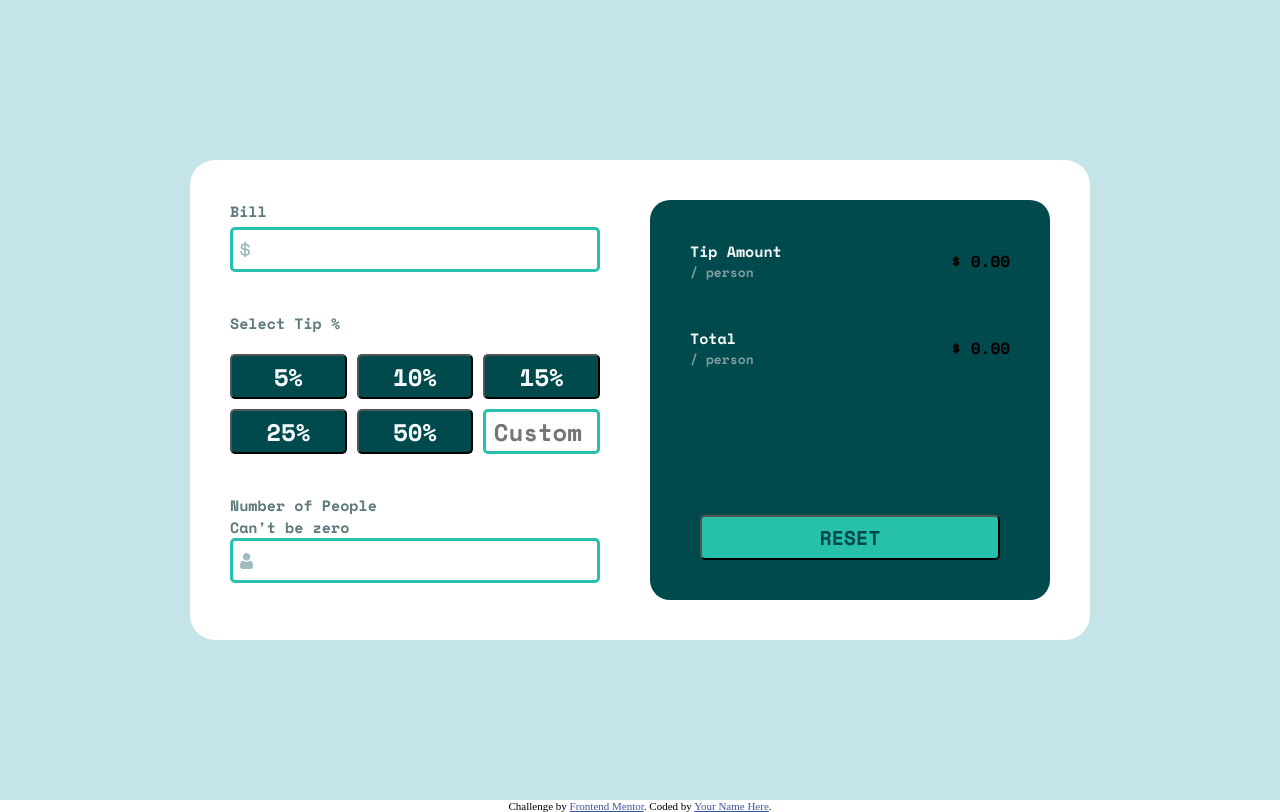
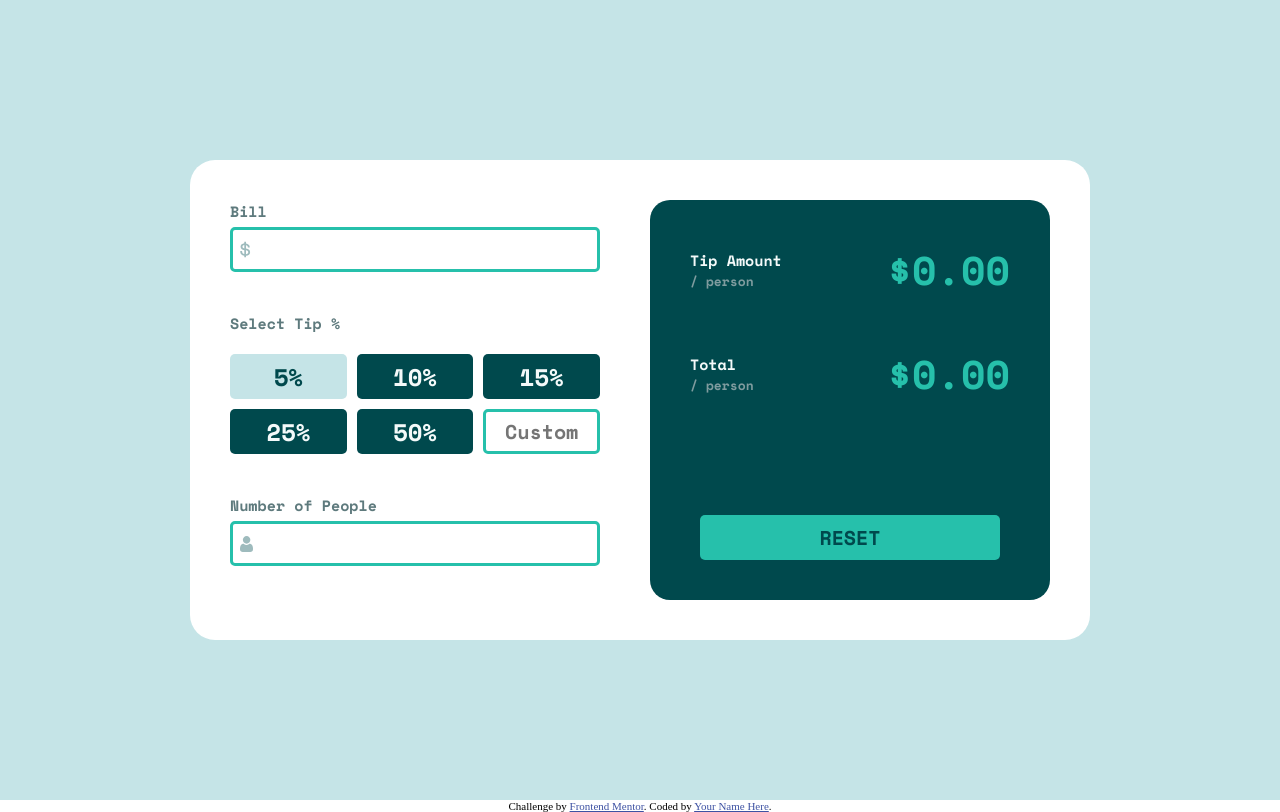
Before and after one commit to NaiBarros/TipCalculatorApp, a plain HTML site: page index.html in a window 1280 px wide. Both pictures are taken after a click on the button "5%". Drawn offline with nearby package versions, Linux system fonts and the light colour scheme.

Commit message:
Atualizando layout e adicionando a lógica

```diff
--- a/index.html
+++ b/index.html
@@ -36,28 +36,28 @@
         </label>
         <div class="input-container">
           <img src="images/icon-dollar.svg" alt="cifrão">
-          <input type="number" class="input">
+          <input id="bill" type="number" class="input" min="0">
         </div>
 
         <h1 class="select">Select Tip %</h1>
         <ul class="botoes">
           <li>
-            <button>5%</button>
+            <button class="tip-button" data-value="5" onclick="setTip(5)">5%</button>
           </li>
           <li>
-            <button>10%</button>
+            <button class="tip-button" data-value="10" onclick="setTip(10)">10%</button>
           </li>
           <li>
-            <button>15%</button>
+            <button class="tip-button" data-value="15" onclick="setTip(15)">15%</button>
           </li>
           <li>
-            <button>25%</button>
+            <button class="tip-button" data-value="25" onclick="setTip(25)">25%</button>
           </li>
           <li>
-            <button>50%</button>
+            <button class="tip-button" data-value="50" onclick="setTip(50)">50%</button>
           </li>
           <li>
-            <input type="number" class="smallInput" placeholder="Custom">
+            <input id="custom" type="number" class="smallInput" placeholder="Custom">
           </li>
         </ul>
 
@@ -66,11 +66,11 @@
             <label for="">
               <h1>Number of People</h1>
             </label>
-            <h1>Can't be zero</h1>
+            <h1 class="error" id="error">Can't be zero</h1>
           </div>
           <div class="input-container">
             <img src="images/icon-person.svg" alt="">
-            <input type="number" class="input">
+            <input id="people" type="number" class="input">
           </div>
         </div>
       </section>
@@ -83,14 +83,14 @@
               <h1>Tip Amount</h1>
               <h2>/ person</h2>
             </div>
-            <strong>$ 0.00</strong>
+            <strong id="tip-amount">$0.00</strong>
           </div>
           <div class="valores-container">
             <div>
               <h1>Total</h1>
               <h2>/ person</h2>
             </div>
-            <strong>$ 0.00</strong>
+            <strong id="total">$0.00</strong>
           </div>
         </div>
         <button>Reset</button>
@@ -120,6 +120,7 @@
     Challenge by <a href="https://www.frontendmentor.io?ref=challenge" target="_blank">Frontend Mentor</a>.
     Coded by <a href="#">Your Name Here</a>.
   </div>
+  <script src="script.js"></script>
 </body>
 
 </html>
--- /dev/null
+++ b/script.js
@@ -0,0 +1,45 @@
+//elementos
+let billElement = document.getElementById("bill")
+let customTipElement = document.getElementById("custom")
+let numPeopleElement = document.getElementById("people")
+let tipButtons = document.getElementsByClassName("tip-button")
+let errorElement = document.getElementById("error")
+
+//variáveis
+let bill = 0
+let tip = 0
+let numPeople = null
+
+billElement.addEventListener("input", (event) => {
+  bill = event.target.value
+})
+
+numPeopleElement.addEventListener("input", (event) => {
+  numPeople = event.target.value
+
+  if (numPeople != 0) {
+    numPeopleElement.classList.remove("input-error")
+    return errorElement.classList.remove("visible")
+  }
+
+  numPeopleElement.classList.add("input-error")
+  errorElement.classList.add("visible")
+})
+
+function setTip(tipValue) {
+  tip = tipValue
+
+  let tipButtonsArray = Array.from(tipButtons) //ou = [...tipButtons]
+
+  let tipButton = tipButtonsArray.find((button) => {
+    return button.dataset.value == tipValue
+  })
+
+  for (let button of tipButtonsArray) { //para cada botão do tipButtonsArray
+    if (button != tipButton) {
+      button.classList.remove("selected")
+    }
+  }
+
+  tipButton.classList.add("selected")
+}
--- a/style.css
+++ b/style.css
@@ -27,6 +27,12 @@ main {
 }
 
 
+input::-webkit-outer-spin-button,
+input::-webkit-inner-spin-button {
+  -webkit-appearance: none;
+  margin: 0;
+}
+
 .containerMaior {
   padding: 40px;
   background-color: hsl(0, 0%, 100%);
@@ -34,6 +40,7 @@ main {
   border-radius: 25px;
   align-items: center;
   font-family: 'Space Mono', monospace;
+
 }
 
 
@@ -84,6 +91,11 @@ main {
 }
 
 
+strong {
+  font-size: 40px;
+  color: hsl(172, 67%, 45%);
+}
+
 .section2 button {
   width: 300px;
   height: 45px;
@@ -93,6 +105,12 @@ main {
   font-family: 'Space Mono', monospace;
   font-size: 20px;
   text-transform: uppercase;
+  border: none;
+  cursor: pointer;
+}
+
+button:hover {
+  background-color: hsl(185, 41%, 84%);
 }
 
 
@@ -128,11 +146,15 @@ main {
   height: 45px;
   border-radius: 5px;
   border: 3px solid hsl(172, 67%, 45%);
-  padding-left: 25px;
+  padding: 0px 15px 0px 25px;
   text-align: right;
   font-family: 'Space Mono', monospace;
   font-size: 24px;
+  outline: none;
+}
 
+.input.input-error {
+  border-color: #f56565;
 }
 
 
@@ -142,9 +164,15 @@ main {
   border-radius: 5px;
   border: 3px solid hsl(172, 67%, 45%);
   font-family: 'Space Mono', monospace;
-  font-size: 24px;
+  font-size: 20px;
   text-align: right;
+  color: hsl(183, 100%, 15%);
+  outline: none;
+  padding: 0px 10px;
+}
 
+.smallInput::placeholder {
+  text-align: center;
 }
 
 
@@ -168,7 +196,13 @@ ul {
   color: hsl(189, 41%, 97%);
   font-family: 'Space Mono', monospace;
   font-size: 24px;
+  cursor: pointer;
+  border: none;
+}
 
+button:hover {
+  background-color: hsl(185, 41%, 84%);
+  color: hsl(183, 100%, 15%);
 }
 
 .select {
@@ -177,4 +211,25 @@ ul {
 
 .number-of-people {
   margin-top: 40px;
+  display: flex;
+  align-items: center;
+  justify-content: space-between;
 }
+
+.number-of-people label {
+  margin-bottom: 5px;
+}
+
+.number-of-people .error {
+  color: #f56565;
+  display: none;
+}
+
+.number-of-people .error.visible {
+  display: block;
+}
+
+.botoes button.tip-button.selected {
+  background-color: hsl(185, 41%, 84%);
+  color: hsl(183, 100%, 15%);
+}
```
